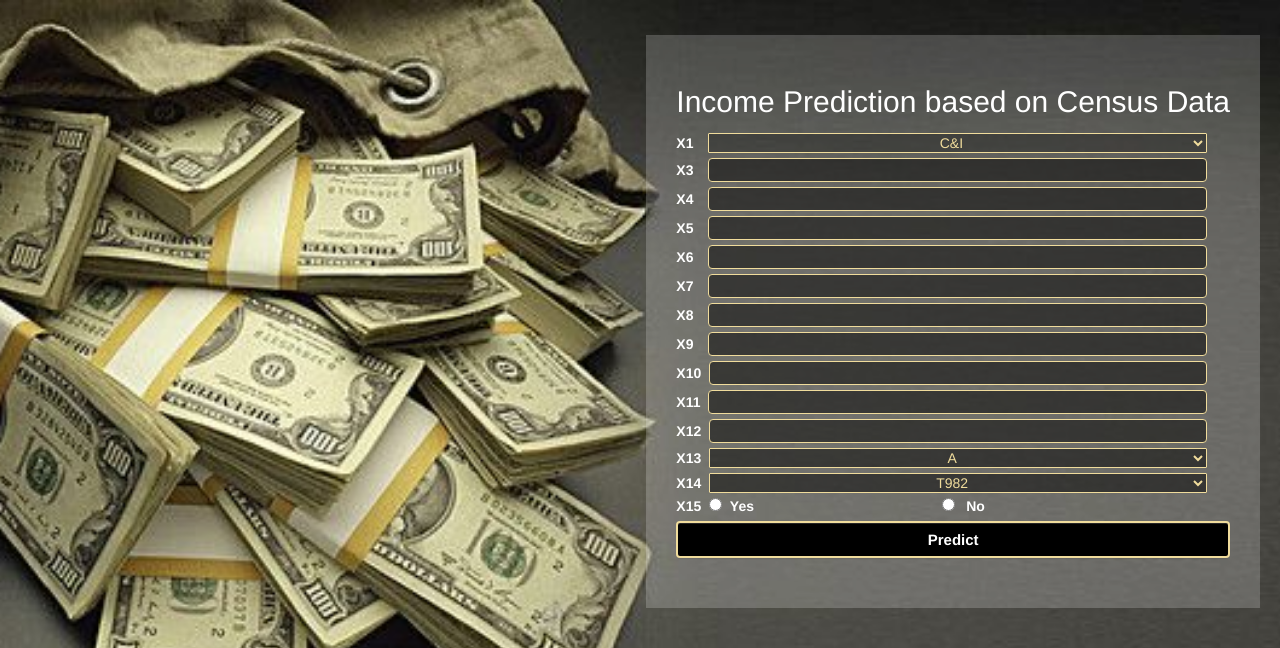
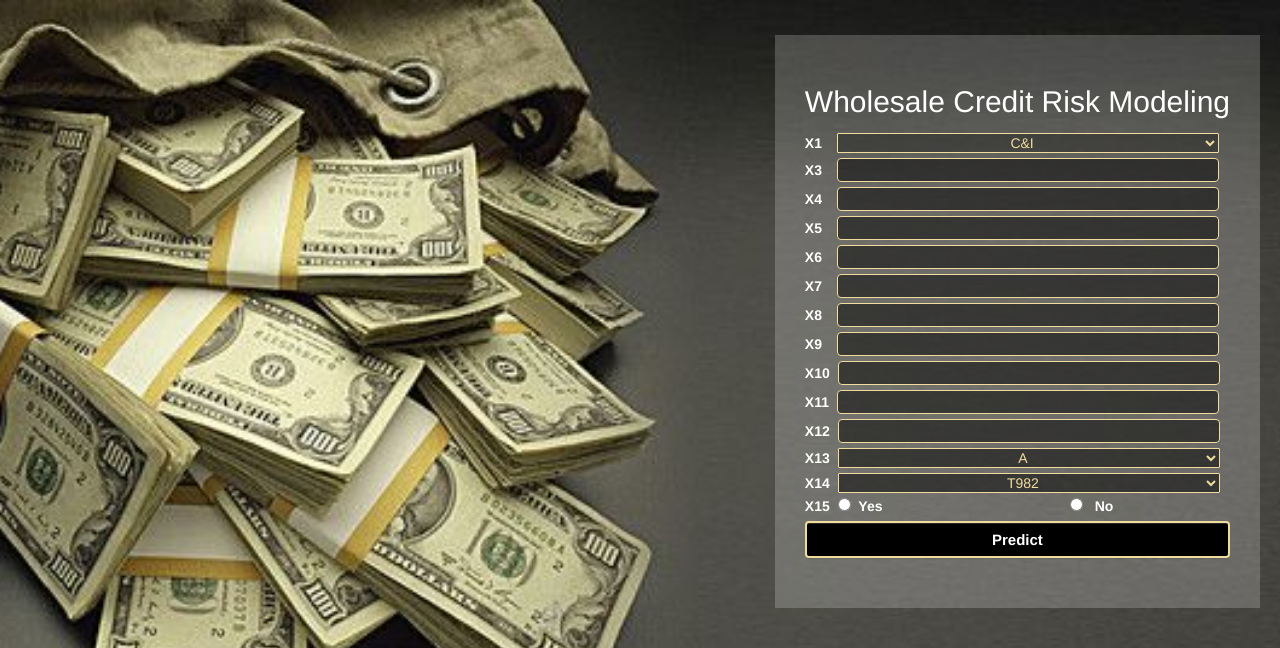
Before and after one commit to Deep-Joshi/Wholesale-Credit-Risk-Analysis, a Flask app: page / in a window 1280 px wide. Shown: the top 648 px of the page. Run offline with Flask 2, Linux system fonts and the light colour scheme; some libraries are stand-ins or nearby versions.

Commit message:
Update Home.html

```diff
--- a/templates/Home.html
+++ b/templates/Home.html
@@ -2,7 +2,7 @@
 <html >
 <head>
   <meta charset="UTF-8">
-  <title>Income Prediction</title>
+  <title>Credit Risk Modeling</title>
   <meta name="viewport" content="width-device-width,initial-scale=1">
   <!-- Latest compiled and minified CSS -->
   <link rel="stylesheet" href="https://maxcdn.bootstrapcdn.com/bootstrap/3.3.7/css/bootstrap.min.css" integrity="sha384-BVYiiSIFeK1dGmJRAkycuHAHRg32OmUcww7on3RYdg4Va+PmSTsz/K68vbdEjh4u" crossorigin="anonymous">
@@ -17,7 +17,7 @@
 
 <body style="background :url('static/images/money.jpg') no-repeat; background-color:rgba(255,255,255,0.8);height:100vh ;  background-size:cover; background-position:top center;">
   <div class="login" style="float:right;padding: 30px; margin-top:35px; display:inline-block ;margin-right: 20px;background-color:rgba(255,255,255,0.2);margin-left: 50%">
-   <h2 style="color: white">Income Prediction based on Census Data</h1>
+   <h2 style="color: white">Wholesale Credit Risk Modeling</h1>
 
      <!-- Main Input For Receiving Query to our ML -->
     <form action="{{ url_for('result')}}"method="post">
```
